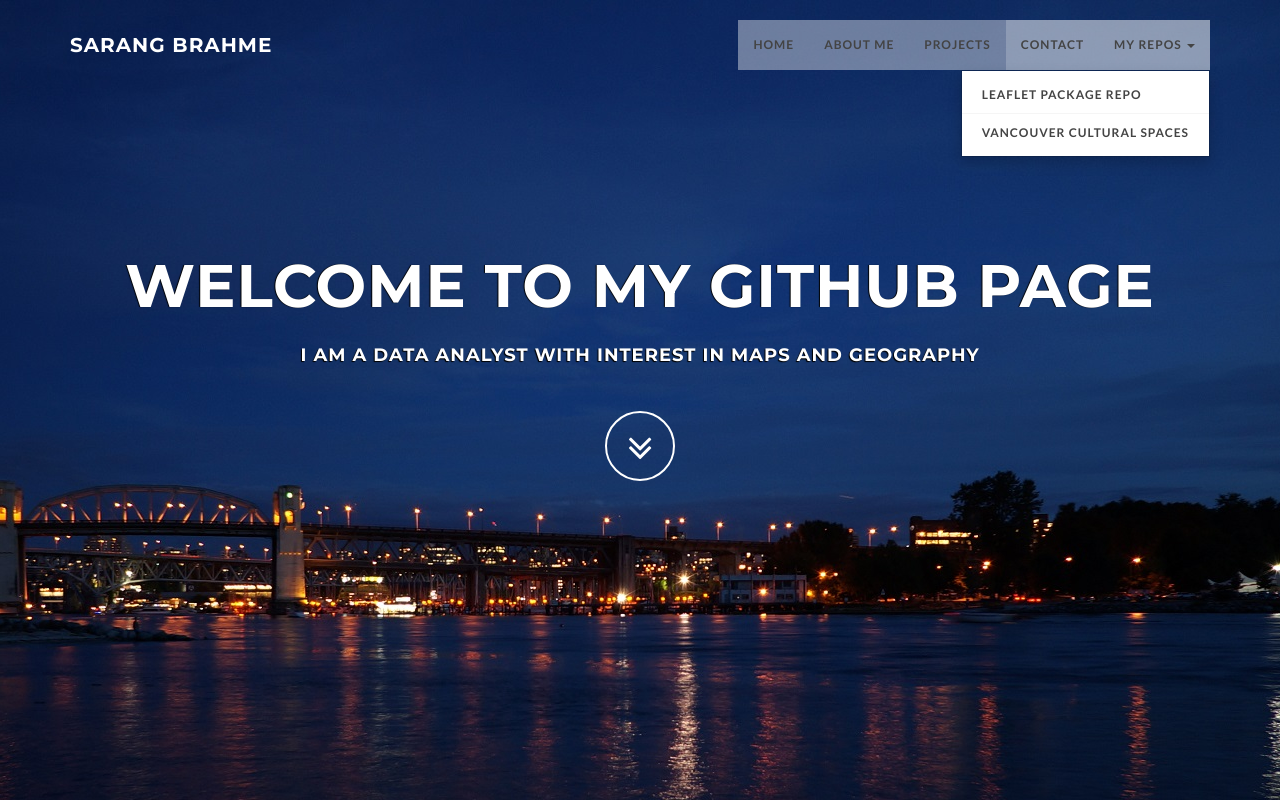
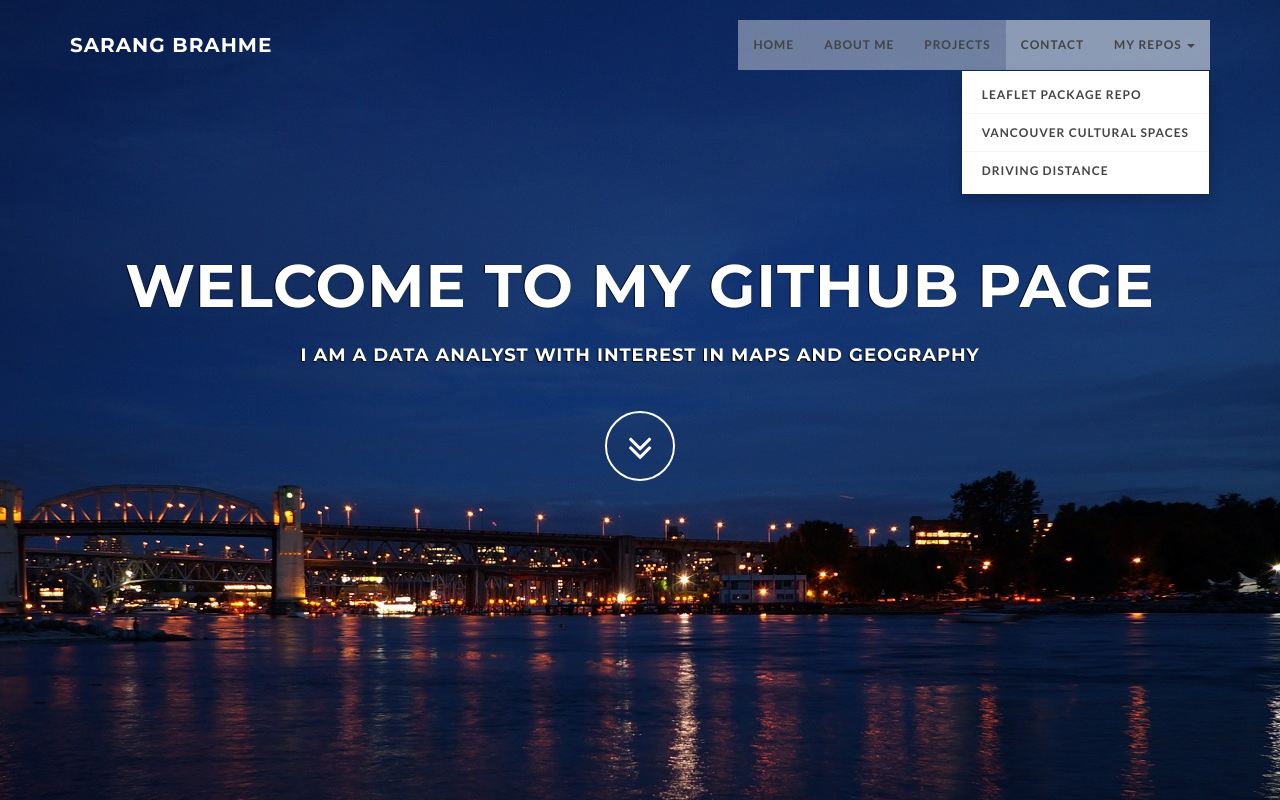
Before and after one commit to ssbrahme/ssbrahme.github.io, a plain HTML site: page index.html in a window 1280 px wide. Both pictures are taken after a click on the link "MY REPOS". Shown: the top 800 px of the page. Drawn offline with Linux system fonts and the light colour scheme.

Commit message:
Update index.html

```diff
--- a/index.html
+++ b/index.html
@@ -50,6 +50,7 @@
           <ul class="dropdown-menu">
             <li><a href="http://github.com/sxbrahme/Leaflet_Package">Leaflet Package Repo</a></li>
             <li><a href="https://github.com/sxbrahme/vanmap">Vancouver Cultural Spaces</a></li>
+            <li><a href="https://github.com/sxbrahme/DrivingDistance">Driving Distance</a></li>
            </ul>
         </li>
       </ul>
```
